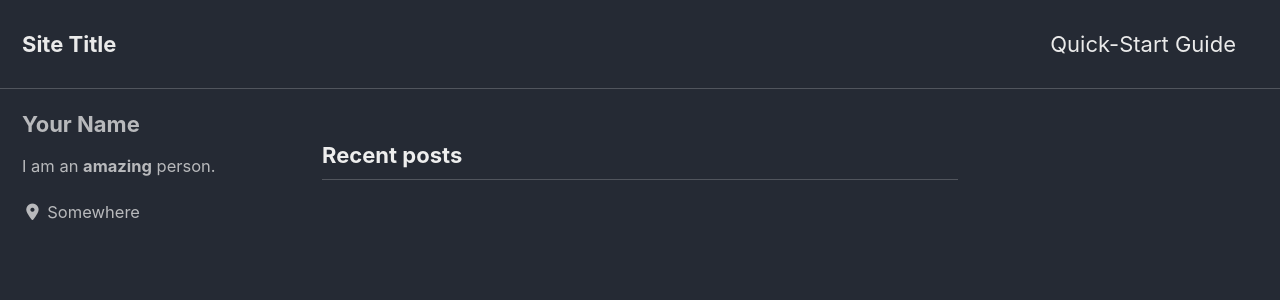
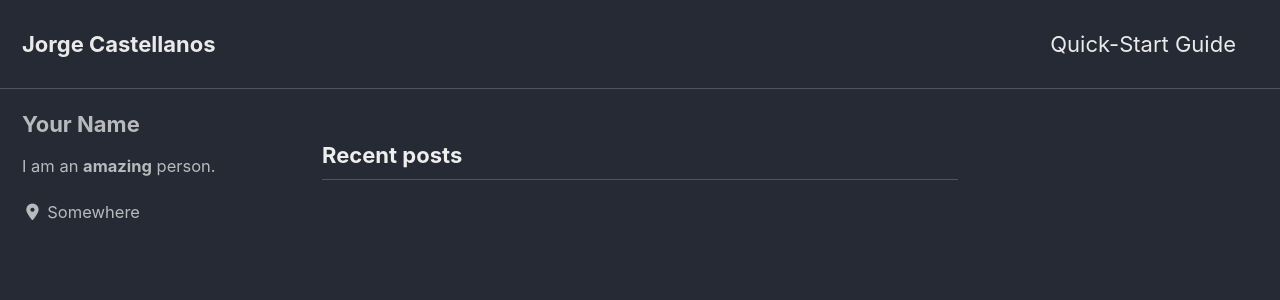
Before and after one commit to JorgeCastellanos90/JorgeCastellanos90.github.io, a Jekyll site: the page built from index.html, in a window 1280 px wide and 900 px high. Shown: the top 300 px of the window. Built offline with Jekyll 4.4.1, drawn with Linux system fonts in a browser that asks for light colours; cached includes are drawn as plain includes; nearby versions of some CDN libraries; the list of posts is cut into pages by our own code.

Commit message:
Update _config.yml

```diff
--- a/_config.yml
+++ b/_config.yml
@@ -16,7 +16,7 @@ minimal_mistakes_skin    : "dark" # "air", "aqua", "contrast", "dark", "dirt", "
 
 # Site Settings
 locale                   : "en-US"
-title                    : "Site Title"
+title                    : "Jorge Castellanos"
 title_separator          : "-"
 subtitle                 : # site tagline that appears below site title in masthead
 name                     : "Your Name"
```
